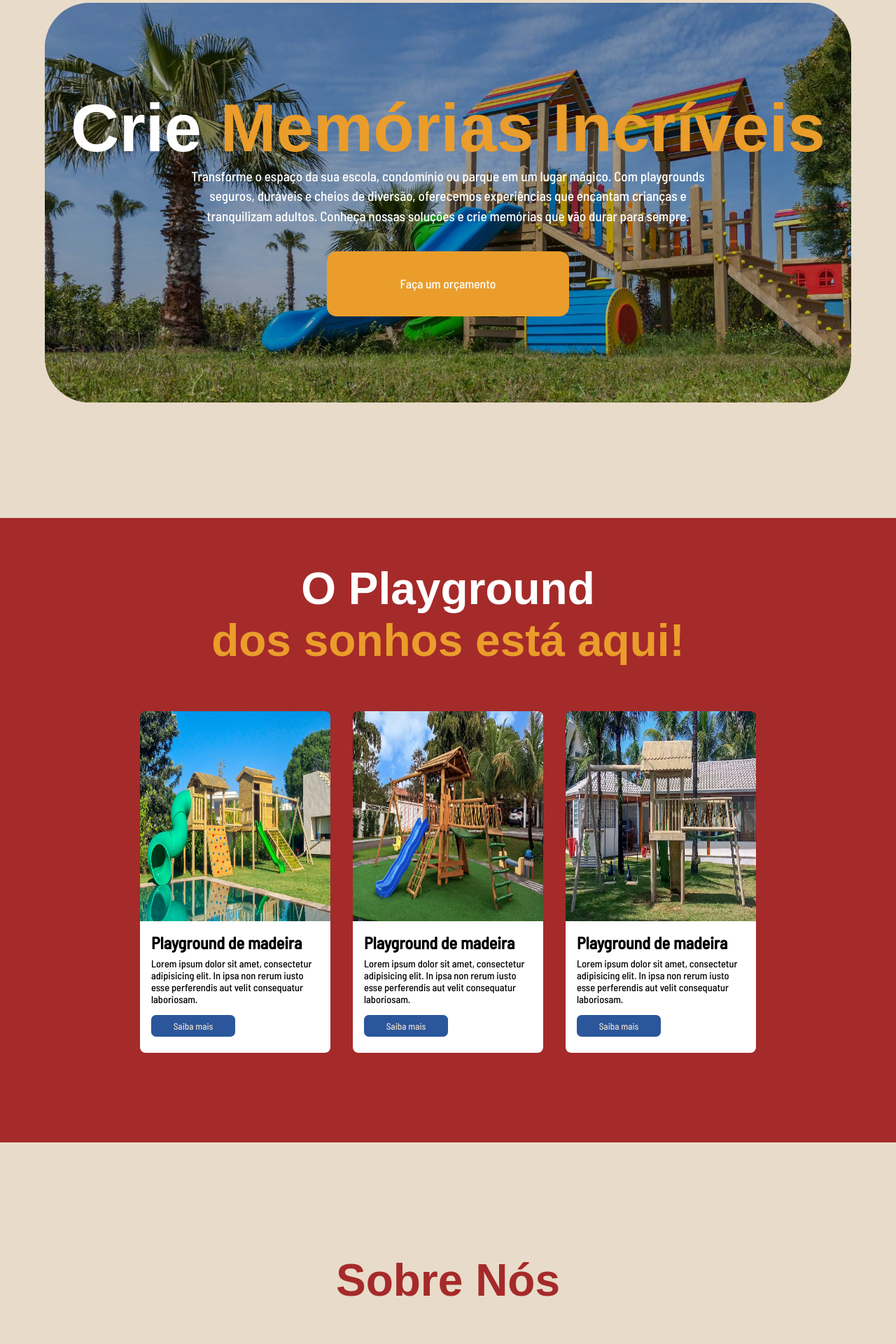
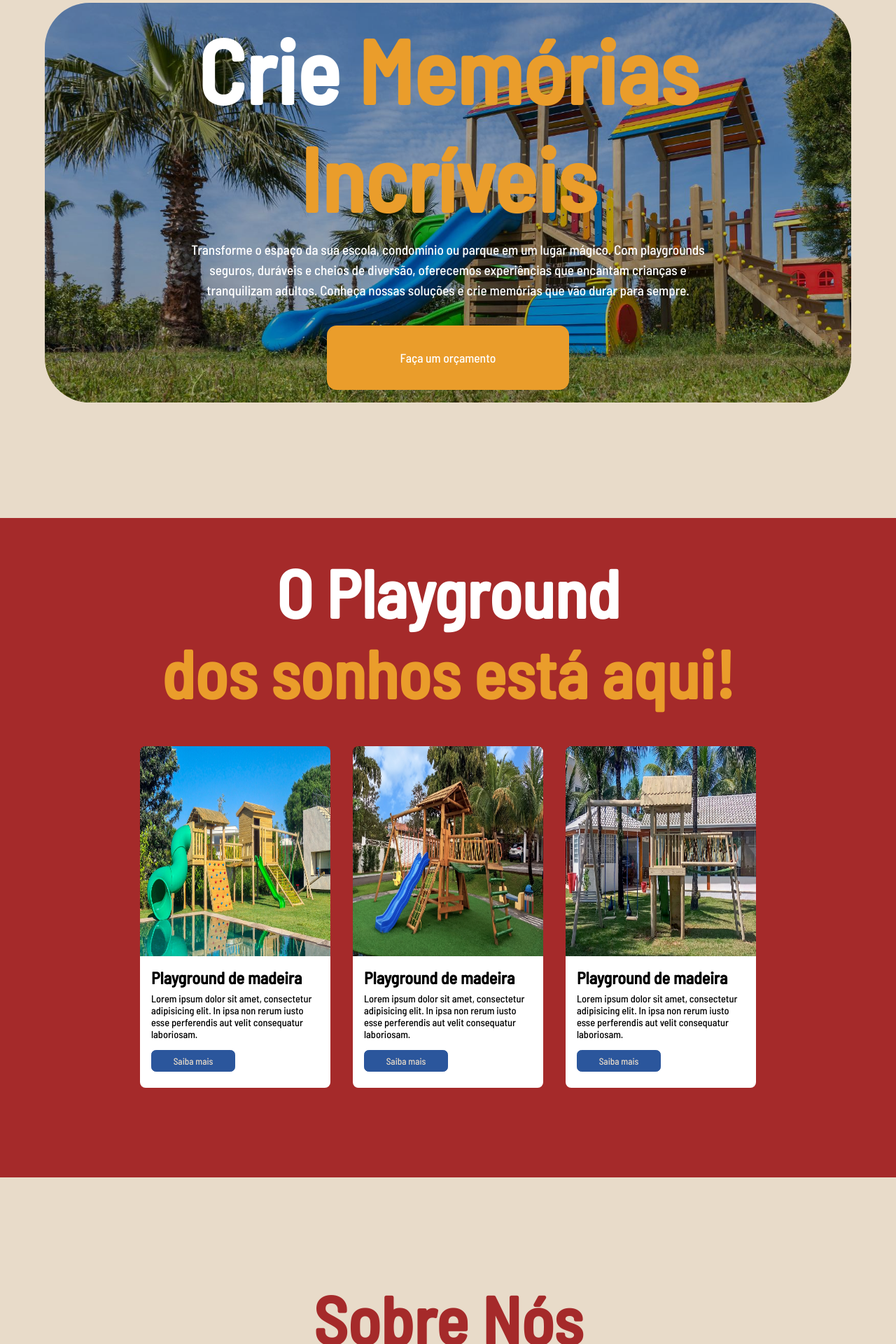
Before and after one commit to Gabriel-Andreoni/lp-template, a Next.js app: page / in a window 1280 px wide. Shown: the part 160-2080 px from the top of the page at 70% size. Built offline with nearby package versions, Linux system fonts and the light colour scheme; a web font is replaced by a local one.

Commit message:
Exclusão da font-size personalizada

```diff
--- a/app/sections/About/about.css
+++ b/app/sections/About/about.css
@@ -6,11 +6,11 @@
 
     .about--container--title {
 
-        margin: 1em;
+        margin: .5em;
 
         text-align: center;
 
-        font-size: 4em;
+        font-size: 6em;
 
         color: #a52a2a;
     }
--- a/app/sections/About/index.tsx
+++ b/app/sections/About/index.tsx
@@ -1,10 +1,9 @@
 import './about.css';
-import { Atop } from '@/app/components/AtopFont';
 
 export function About() {
     return (
         <section className="about--container">
-            <h2 className={`about--container--title ${Atop.className}`}>Sobre Nós</h2>
+            <h2 className={`about--container--title`}>Sobre Nós</h2>
             <div className="about--wrapper">
 
                 <div className="about--content">
--- a/app/sections/Clients/clients.css
+++ b/app/sections/Clients/clients.css
@@ -18,7 +18,9 @@
     flex-direction: column;
 
     .clients--title {
-        font-size: 4em;
+        margin: .2em 0;
+
+        font-size: 6em;
 
         color: #a52a2a;
     }
--- a/app/sections/Clients/index.tsx
+++ b/app/sections/Clients/index.tsx
@@ -16,7 +16,7 @@ export function Clients() {
     return (
         <section className="clients--container">
             <div className="clients--header">
-                <h2 className={`clients--title ${Atop.className}`}>Nossos Clientes</h2>
+                <h2 className={`clients--title`}>Nossos Clientes</h2>
                 <p>Onde Nossos Playgrounds Fazem a Diferença.</p>
             </div>
             <div className="clients--list">
--- a/app/sections/Hero/hero.css
+++ b/app/sections/Hero/hero.css
@@ -45,7 +45,9 @@
         .hero--content--title {
             width: 100%;
 
-            font-size: 6em;
+            margin-bottom: .1em;
+
+            font-size: 8em;
             text-align: center;
 
             color: #fff;
--- a/app/sections/Hero/index.tsx
+++ b/app/sections/Hero/index.tsx
@@ -1,12 +1,10 @@
-import { Atop } from '@/app/components/AtopFont';
 import './hero.css';
-
 
 export function Hero() {
     return (
         <section className="hero--container">
             <div className="hero--content">
-                <h1 className={`hero--content--title ${Atop.className}`}>Crie <span>Memórias Incríveis</span></h1>
+                <h1 className={`hero--content--title`}>Crie <span>Memórias Incríveis</span></h1>
                 <p className="hero--content--text">Transforme o espaço da sua escola, condomínio ou parque em um lugar mágico. Com playgrounds seguros, duráveis e cheios de diversão, oferecemos experiências que encantam crianças e tranquilizam adultos. Conheça nossas soluções e crie memórias que vão durar para sempre.</p>
                 <button className="hero--content--button">Faça um orçamento</button>
             </div>
--- a/app/sections/ProductList/index.tsx
+++ b/app/sections/ProductList/index.tsx
@@ -8,7 +8,7 @@ import CardImage3 from './img/card-3.jpg';
 export function ProductList() {
   return (
     <section className="products-list--container">
-      <h1 className={`products--title ${Atop.className}`}>O Playground <span>dos sonhos está aqui!</span></h1>
+      <h1 className={`products--title`}>O Playground <span>dos sonhos está aqui!</span></h1>
 
       <ul className="products-list--grid">
         <li className="product--item">
--- a/app/sections/ProductList/product-list.css
+++ b/app/sections/ProductList/product-list.css
@@ -8,14 +8,14 @@
 }
 
 .products--title {
-    padding: 1em;
+    padding: .5em;
 
     display: flex;
     flex-direction: column;
 
     text-align: center;
 
-    font-size: 4em;
+    font-size: 6em;
 
     text-wrap: balance;
 
```
